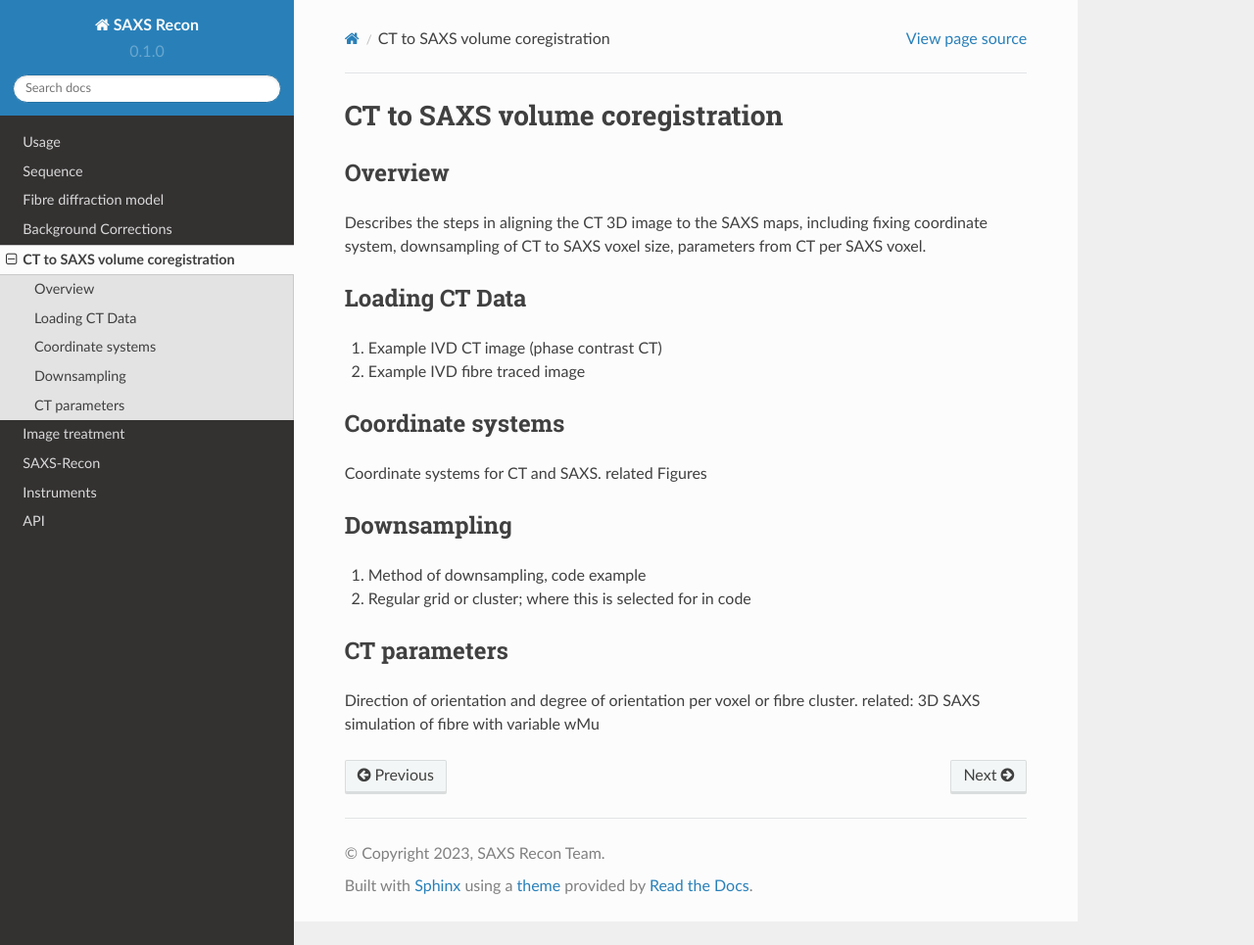
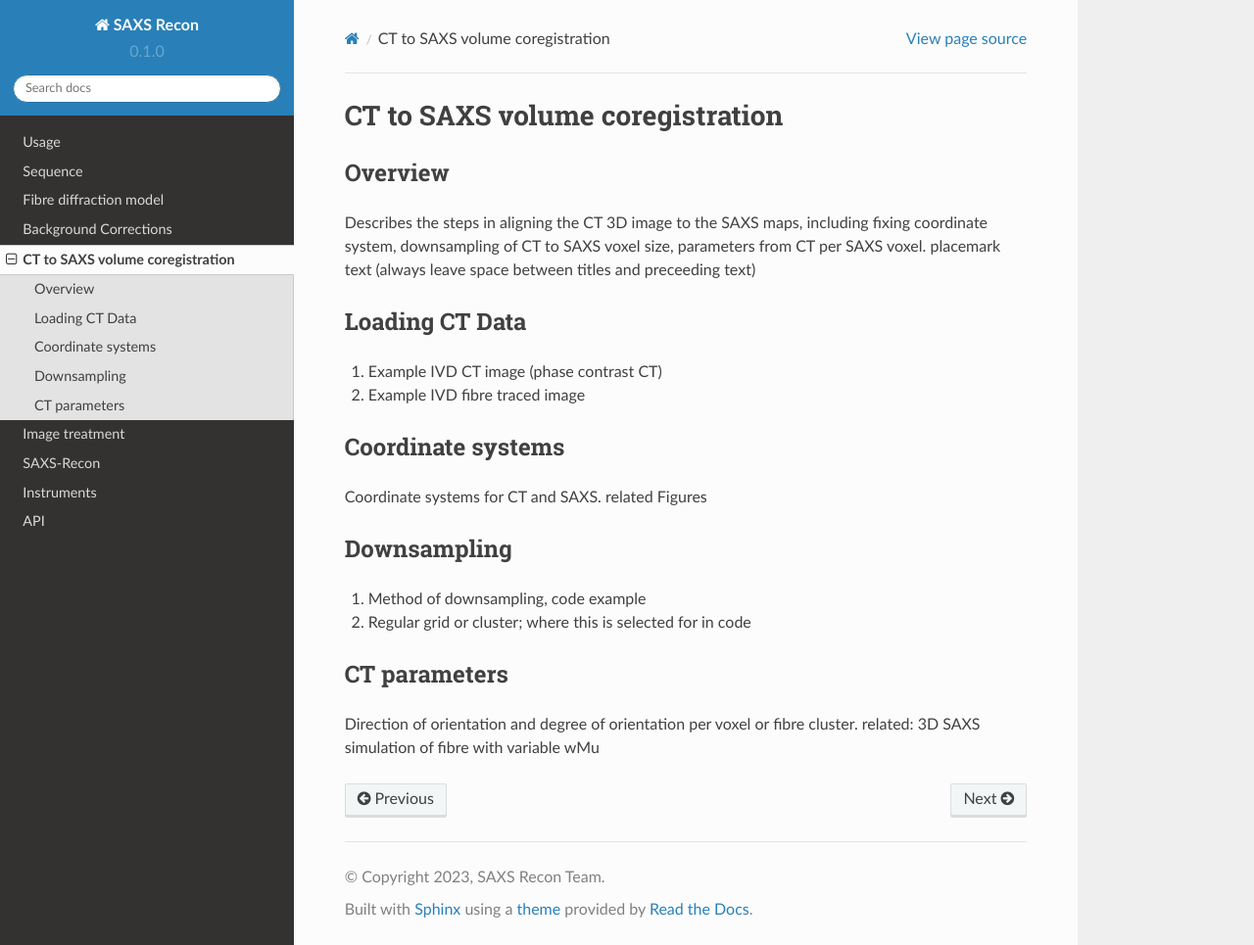
Before and after one commit to himadri111/saxs-docs-tutorial, a Sphinx documentation site: the page built from docs/source/coreg.rst, in a window 1280 px wide and 965 px high. Shown: the whole window at 98% size. Built offline with Sphinx 7.4.7 and the Read the Docs theme 2.0.0, drawn with Linux system fonts in a browser that asks for light colours.

Commit message:
Update coreg.rst

```diff
--- a/docs/source/coreg.rst
+++ b/docs/source/coreg.rst
@@ -6,6 +6,8 @@ CT to SAXS volume coregistration
 Overview
 ------------
 Describes the steps in aligning the CT 3D image to the SAXS maps, including fixing coordinate system, downsampling of CT to SAXS voxel size, parameters from CT per SAXS voxel.
+placemark text
+(always leave space between titles and preceeding text)
 
 .. _ctdata:
 Loading CT Data
```
